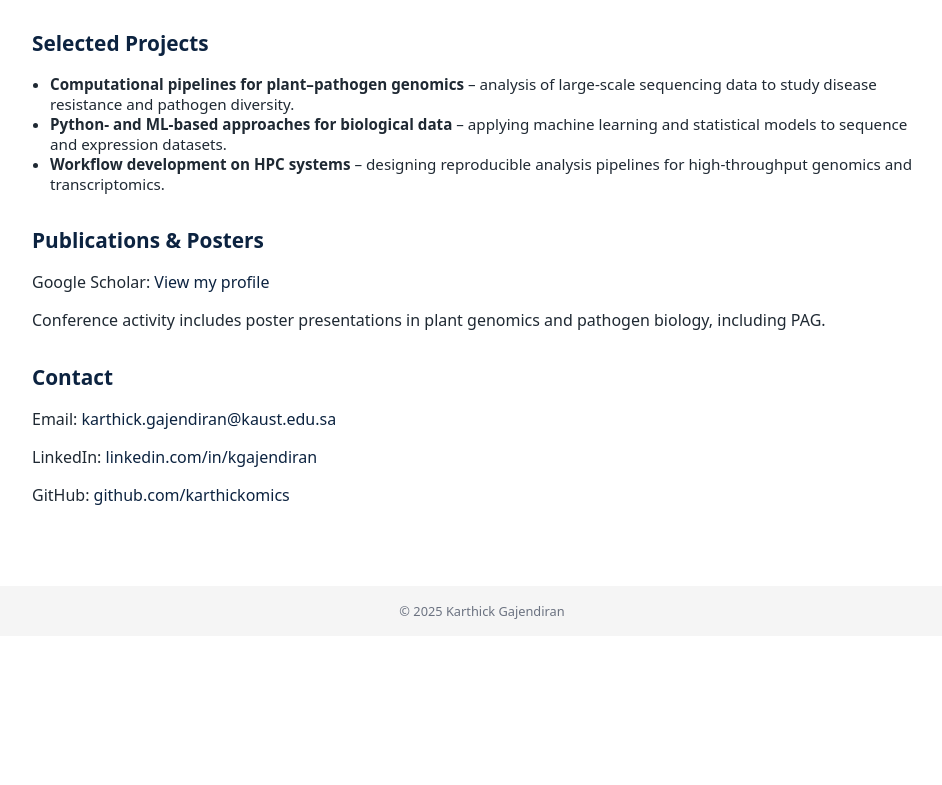
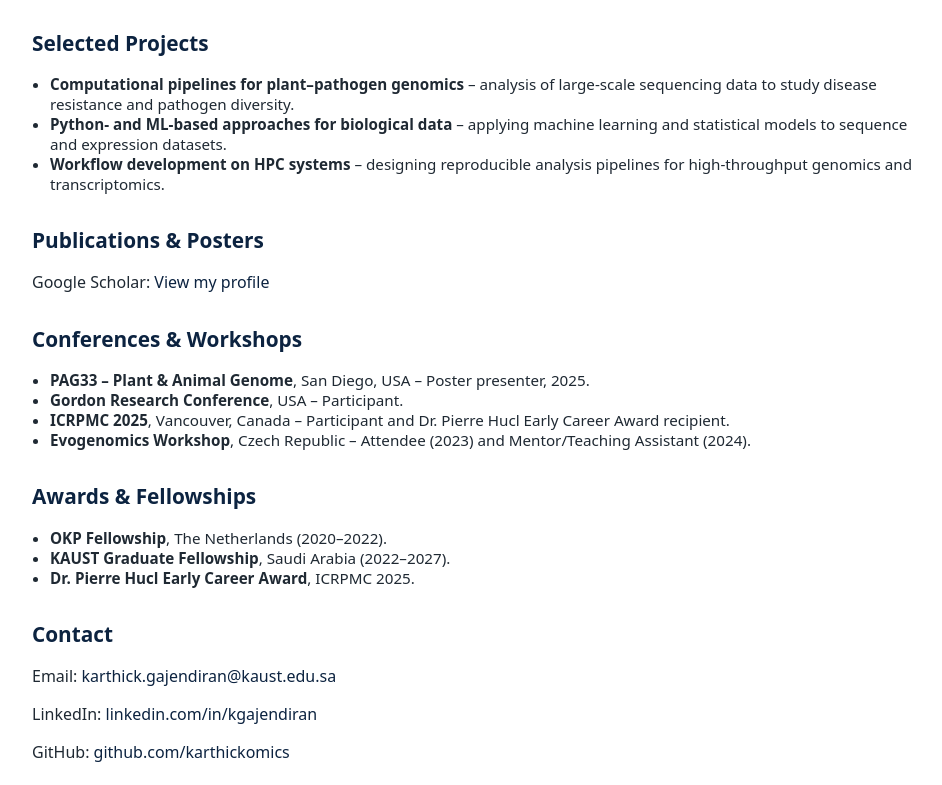
Before and after one commit to karthickomics/karthickomics.github.io, a plain HTML site: page index.html in a window 1280 px wide. Shown: the part 481-1266 px from the top of the page, without its empty margins (158-1100 px from the left). Before the commit the page ends 1117 px from the top, so only its background shows below. Drawn offline with Linux system fonts and the light colour scheme.

Commit message:
Add Conferences and Awards sections to index.html
Added sections for Conferences & Workshops and Awards & Fellowships to highlight professional activities and recognitions.

```diff
--- a/index.html
+++ b/index.html
@@ -117,12 +117,25 @@
           View my profile
         </a>
       </p>
-      <p>
-        Conference activity includes poster presentations in plant genomics and pathogen biology,
-        including PAG.
       </p>
     </section>
-
+<section>
+  <h2>Conferences & Workshops</h2>
+  <ul>
+    <li><strong>PAG33 – Plant & Animal Genome</strong>, San Diego, USA – Poster presenter, 2025.</li>
+    <li><strong>Gordon Research Conference</strong>, USA – Participant.</li>
+    <li><strong>ICRPMC 2025</strong>, Vancouver, Canada – Participant and Dr. Pierre Hucl Early Career Award recipient.</li>
+    <li><strong>Evogenomics Workshop</strong>, Czech Republic – Attendee (2023) and Mentor/Teaching Assistant (2024).</li>
+  </ul>
+</section>
+    <section>
+  <h2>Awards & Fellowships</h2>
+  <ul>
+    <li><strong>OKP Fellowship</strong>, The Netherlands (2020–2022).</li>
+    <li><strong>KAUST Graduate Fellowship</strong>, Saudi Arabia (2022–2027).</li>
+    <li><strong>Dr. Pierre Hucl Early Career Award</strong>, ICRPMC 2025.</li>
+  </ul>
+</section>
     <section>
       <h2>Contact</h2>
       <p>Email: <a href="mailto:karthick.gajendiran@kaust.edu.sa">karthick.gajendiran@kaust.edu.sa</a></p>
```
